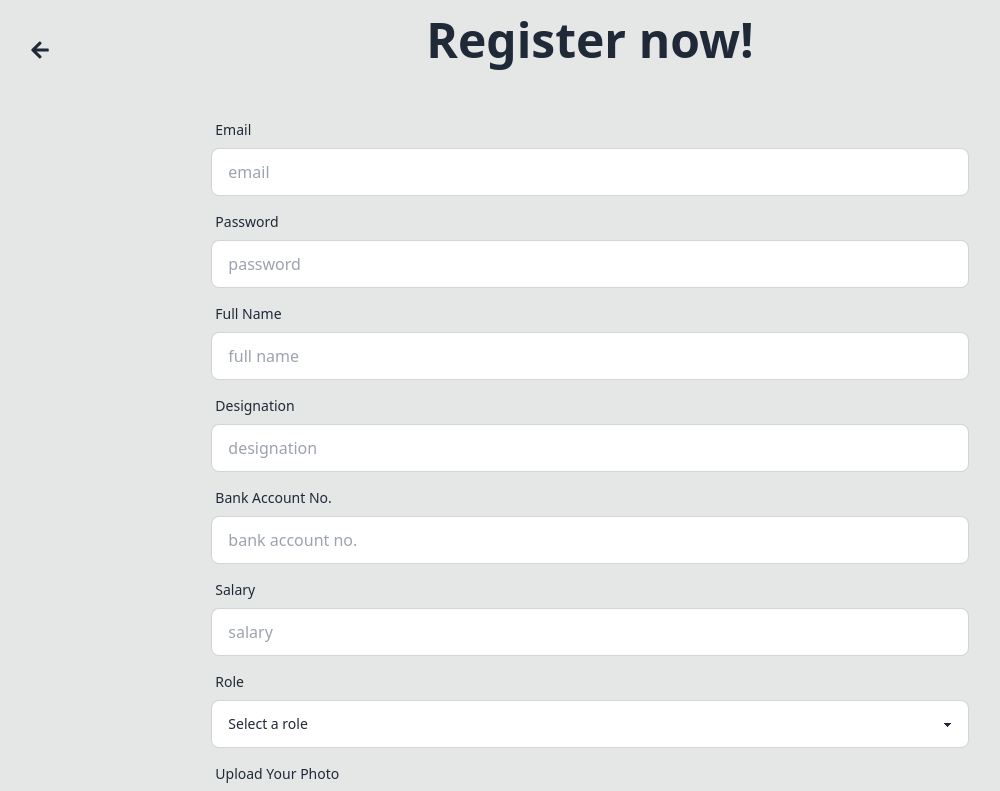
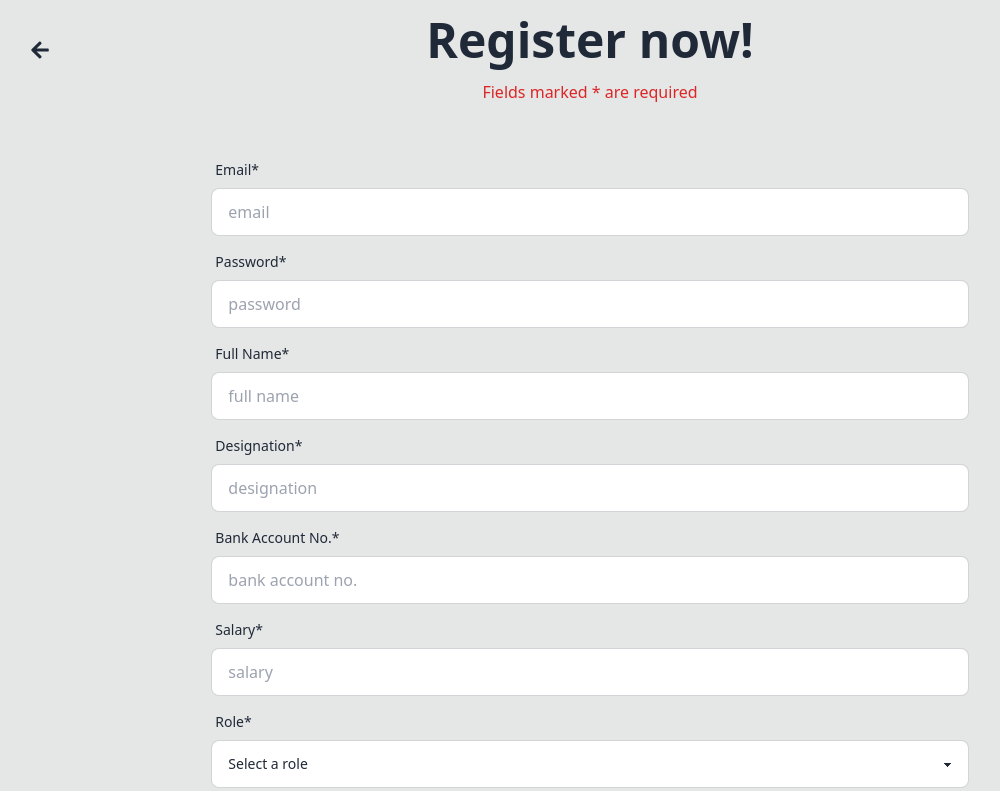
Before and after one commit to tazbir01/work-wave-client, a React (Vite) app: page /register in a window 1280 px wide. Shown: the top 791 px of the page, without its empty margins (50-1050 px from the left). Built offline with nearby package versions, Linux system fonts and the light colour scheme; no server answers.

Commit message:
added error message for input field

```diff
--- a/src/Pages/Login/Login.jsx
+++ b/src/Pages/Login/Login.jsx
@@ -2,12 +2,22 @@ import { Helmet } from "react-helmet-async";
 import { FaArrowLeft } from "react-icons/fa";
 import { Link } from "react-router-dom";
 import { useForm} from "react-hook-form"
+import useAuth from "../../hooks/useAuth";
 
 const Login = () => {
-    const { register, handleSubmit } = useForm()
+    const { register, handleSubmit, formState: { errors }, setError} = useForm()
+    const {userLogin} = useAuth()
+
     const onSubmit = (data) => {
         console.log(data)
+        userLogin(data.email, data.password)
+        .then(res => console.log(res.user))
+        .catch(err => {
+            console.log(err.message)
+            setError("password", {type: "manual", message: err.message})
+        })
     }
+
     return (
         <div className="hero min-h-screen bg-base-300">
             <Helmet>
@@ -34,6 +44,9 @@ const Login = () => {
                             <label className="label">
                                 <a href="#" className="label-text-alt link link-hover">Forgot password?</a>
                             </label>
+                            {errors.password && (
+                                <p className='text-red-600'>{errors.password.message}</p>
+                            )}
                         </div>
                         <div className="form-control mt-6">
                             <button className="btn btn-primary">Login</button>
--- a/src/Pages/Register/Register.jsx
+++ b/src/Pages/Register/Register.jsx
@@ -5,7 +5,7 @@ import { useForm } from "react-hook-form"
 import useAuth from "../../hooks/useAuth";
 
 const Register = () => {
-    const { register, handleSubmit, formState: { errors }, } = useForm()
+    const { register, handleSubmit, formState: { errors } } = useForm()
     const { createUser } = useAuth()
 
 
@@ -30,49 +30,58 @@ const Register = () => {
                 <div className="text-center lg:text-left">
                     <h1 className="md:text-4xl hidden lg:block lg:text-5xl font-bold">Register now!</h1>
                 </div>
+                <p className="text-red-600">Fields marked * are required</p>
                 <div className="card w-full  ">
                     <form className="card-body" onSubmit={handleSubmit(onSubmit)}>
 
                         <div className="form-control">
                             <label className="label">
-                                <span className="label-text">Email</span>
+                                <span className="label-text">Email*</span>
                             </label>
                             <input type="email" placeholder="email" {...register("email")} className="input input-bordered" required />
                         </div>
                         <div className="form-control">
                             <label className="label">
-                                <span className="label-text">Password</span>
+                                <span className="label-text">Password*</span>
                             </label>
-                            <input type="password" placeholder="password" {...register("password")} className="input input-bordered" required />
-
+                            <input type="password" placeholder="password" {...register("password",{
+                                minLength: 6,
+                                pattern: /^(?=.*\d)(?=.*[A-Z])(?=.*[!@#$%^&*()_+{}[\]:;<>,.?~\\/-])/
+                            })} className="input input-bordered" required />
+                            {errors.password?.type === "minLength" && (
+                                <p className='text-red-600'>password must be 6 character.</p>
+                            )}
+                            {errors.password?.type === "pattern" && (
+                                <p className='text-red-600'>add a capital letter and speacial character</p>
+                            )}
                         </div>
                         <div className="form-control">
                             <label className="label">
-                                <span className="label-text">Full Name</span>
+                                <span className="label-text">Full Name*</span>
                             </label>
                             <input type="text" placeholder="full name" {...register("name")} className="input input-bordered" required />
                         </div>
                         <div className="form-control">
                             <label className="label">
-                                <span className="label-text">Designation</span>
+                                <span className="label-text">Designation*</span>
                             </label>
                             <input type="text" placeholder="designation" {...register("designation")} className="input input-bordered" required />
                         </div>
                         <div className="form-control">
                             <label className="label">
-                                <span className="label-text">Bank Account No.</span>
+                                <span className="label-text">Bank Account No.*</span>
                             </label>
                             <input type="number" placeholder="bank account no." {...register("bank_acount")} className="input input-bordered" required />
                         </div>
                         <div className="form-control">
                             <label className="label">
-                                <span className="label-text">Salary</span>
+                                <span className="label-text">Salary*</span>
                             </label>
                             <input type="number" placeholder="salary" {...register("salary")} className="input input-bordered" required />
                         </div>
                         <div className="form-control w-full">
                             <label className="label">
-                                <span className="label-text">Role</span>
+                                <span className="label-text">Role*</span>
                             </label>
                             <select defaultValue="default" {...register("role", { required: true })} className="select select-bordered w-full">
                                 <option disabled value="default">Select a role</option>
@@ -82,9 +91,9 @@ const Register = () => {
                         </div>
                         <div className="form-control">
                             <label className="label">
-                                <span className="label-text">Upload Your Photo</span>
+                                <span className="label-text">Upload Your Photo*</span>
                             </label>
-                            <input type="file" {...register("photo")} className="file-input w-full max-w-xs" />
+                            <input type="file" {...register("photo", {required: true})} className="file-input w-full max-w-xs" />
                         </div>
 
 
--- a/src/Pages/Shared/Navbar/Navbar.jsx
+++ b/src/Pages/Shared/Navbar/Navbar.jsx
@@ -1,10 +1,20 @@
 import { Link } from "react-router-dom";
+import useAuth from "../../../hooks/useAuth";
 
 const Navbar = () => {
+    const {user, logout} = useAuth()
+
+    const handleLogout = ()=>{
+        logout()
+    }
     const links = <>
         <li><Link to='/'>Home</Link></li>
         <li><Link to='/register'>Register</Link></li>
-        <li><Link to='/login'>Login</Link></li>
+
+        {
+            user ? <button onClick={handleLogout}>Logout</button>
+            :<li><Link to='/login'>Login</Link></li>
+        }
     </>
     return (
         <div className="navbar bg-black text-white fixed z-10 bg-opacity-60">
--- a/src/Provider/AuthProvider.jsx
+++ b/src/Provider/AuthProvider.jsx
@@ -1,6 +1,6 @@
 import { createContext, useEffect, useState } from "react";
 import { app } from "../firebase/firebase.config";
-import {createUserWithEmailAndPassword, getAuth, onAuthStateChanged, signInWithEmailAndPassword} from "firebase/auth"
+import {createUserWithEmailAndPassword, getAuth, onAuthStateChanged, signInWithEmailAndPassword, signOut} from "firebase/auth"
 
 export const AuthContext = createContext(null)
 
@@ -20,6 +20,11 @@ const AuthProvider = ({children}) => {
         return signInWithEmailAndPassword(auth, email, password)
     }
 
+    const logout = () =>{
+        setLoading(true)
+        return signOut(auth)
+    }
+
     useEffect(()=>{
         const unsubscribe = onAuthStateChanged(auth, currentUser =>{
             setUser(currentUser)
@@ -35,7 +40,8 @@ const AuthProvider = ({children}) => {
         user,
         loading,
         createUser,
-        userLogin
+        userLogin,
+        logout
     }
     return (
         <AuthContext.Provider value={userInfo}>
```
